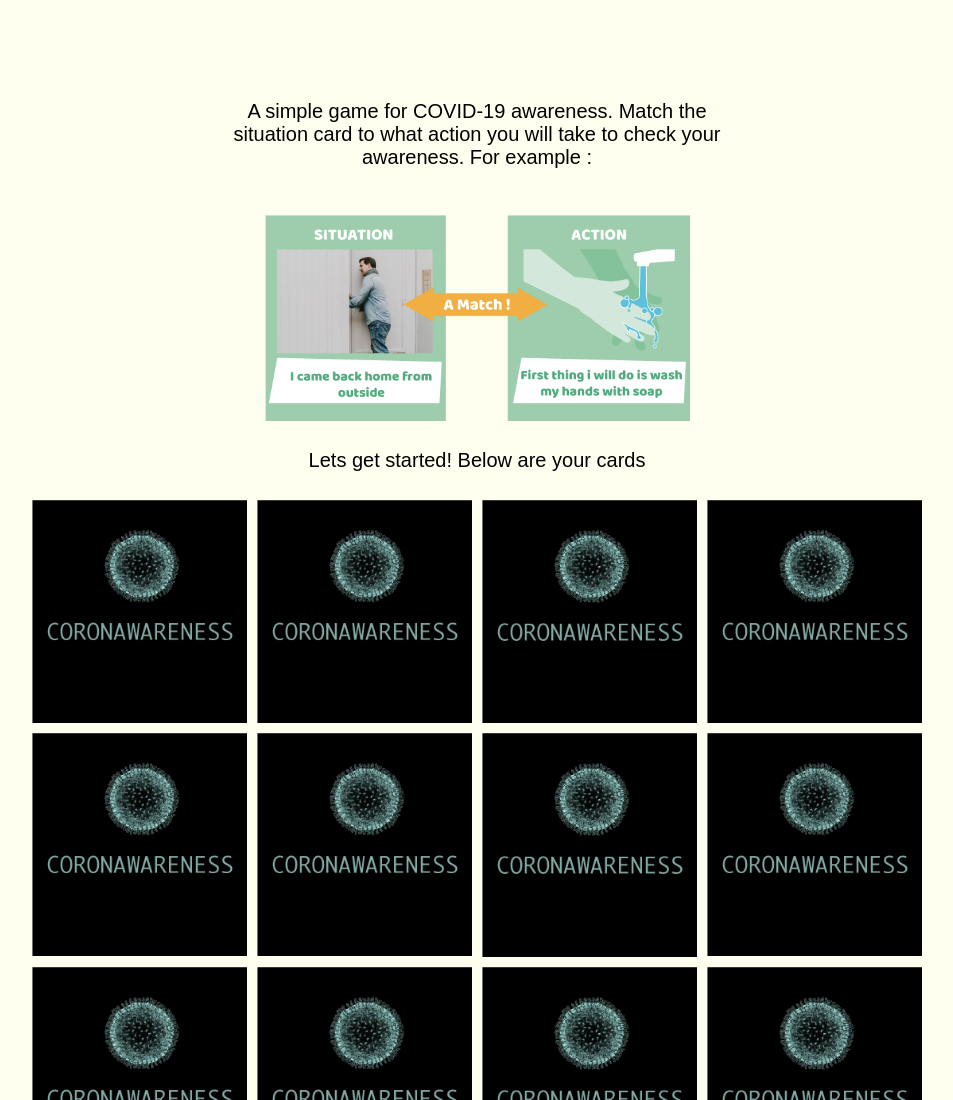
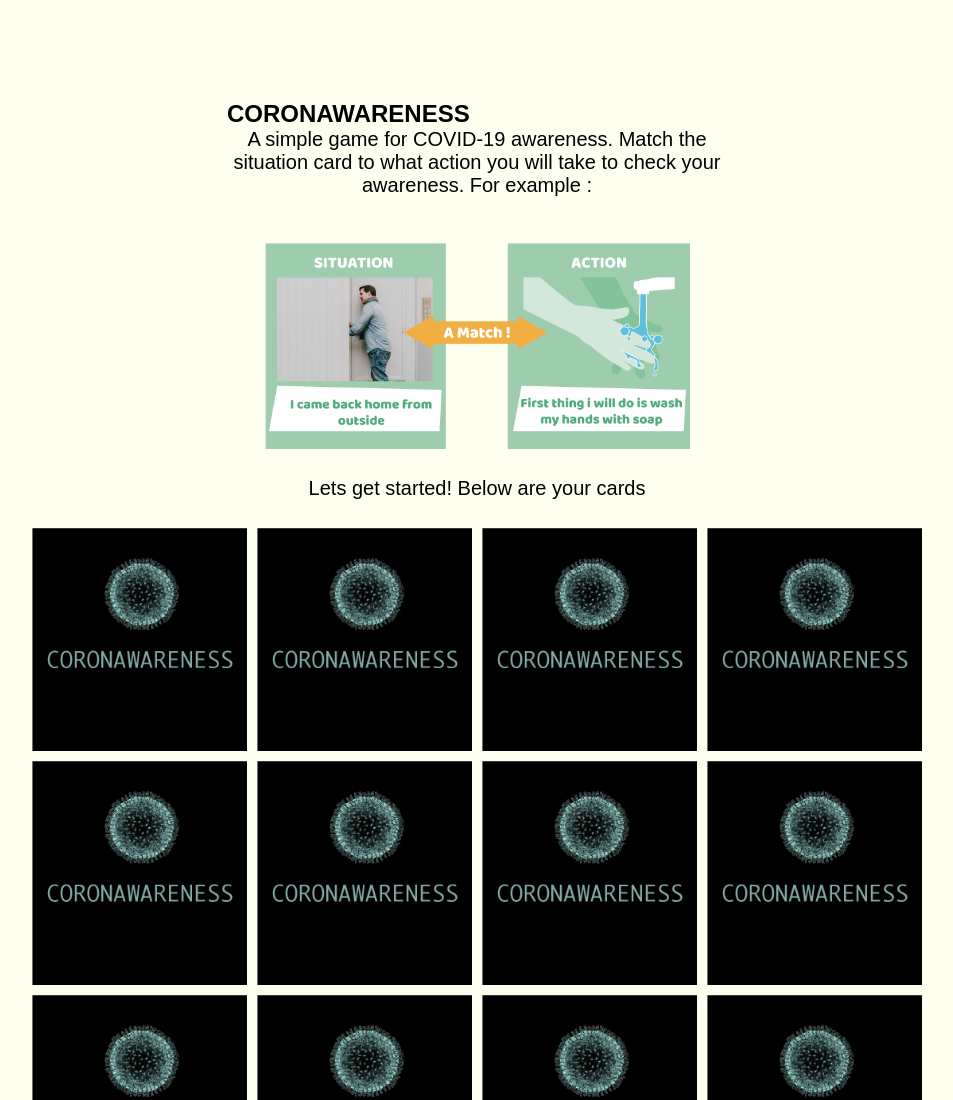
Before and after one commit to purvishshah/Coronawareness, a plain HTML site: page index.html in a window 1280 px wide. Shown: the top 1100 px of the page, without its empty margins (163-1116 px from the left). Drawn offline with Linux system fonts and the light colour scheme.

Commit message:
Add files via upload

```diff
--- a/index.html
+++ b/index.html
@@ -3,11 +3,13 @@
     <head>
         <meta charset="UTF-8">
 <title> Coronawareness </title>
+<link rel="shortcut icon" href="images/logo.png" type="image/x-icon">
 <link rel="stylesheet" href="style.css">
 
 </head>
 
 <section class ="game-intro">
+    <h1 class="h1">CORONAWARENESS</h1>
     <p1 class="p1">A simple game for COVID-19 awareness. Match the situation card to what action you will take to check your awareness. For example : </br> </br> </br> <img class ="img" src="images/example.png" alt="Hint : Match the colors"> </br> </br> Lets get started! Below are your cards </br> </br> </p1>
 
 
```
